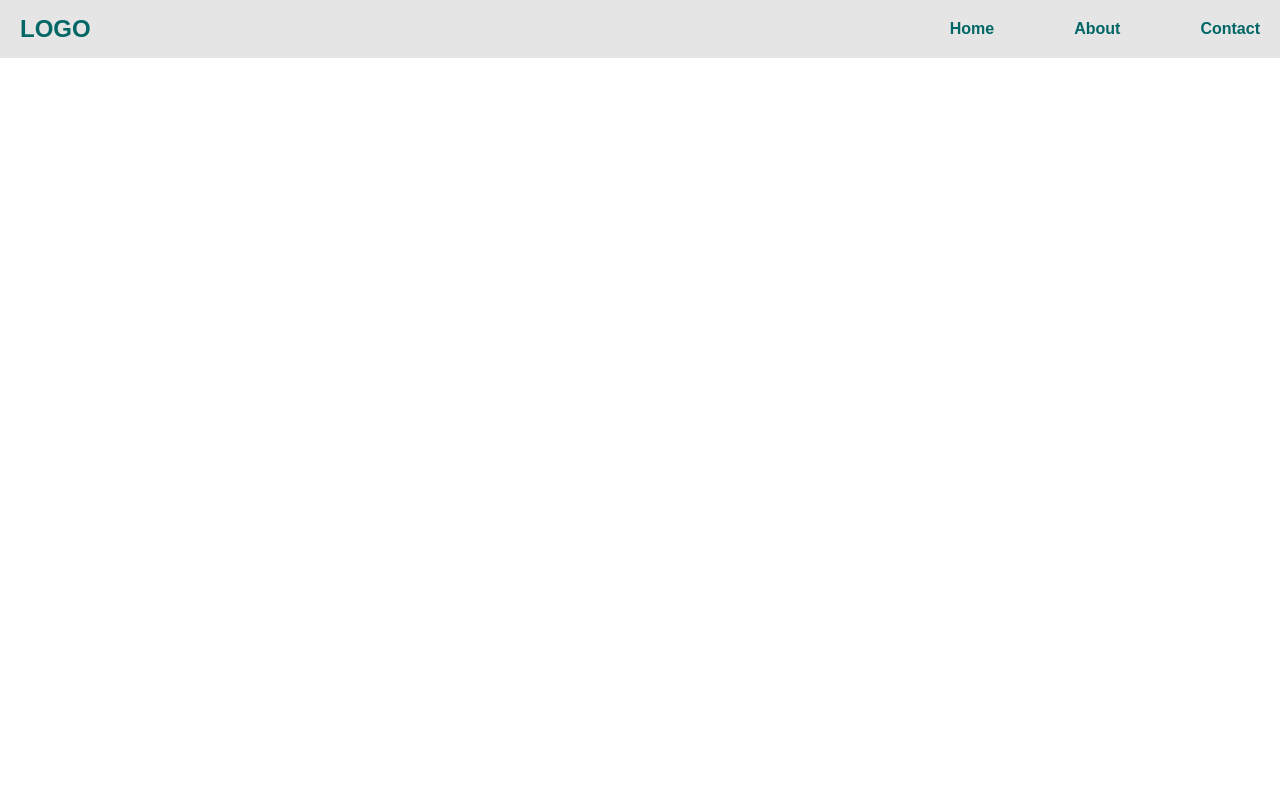
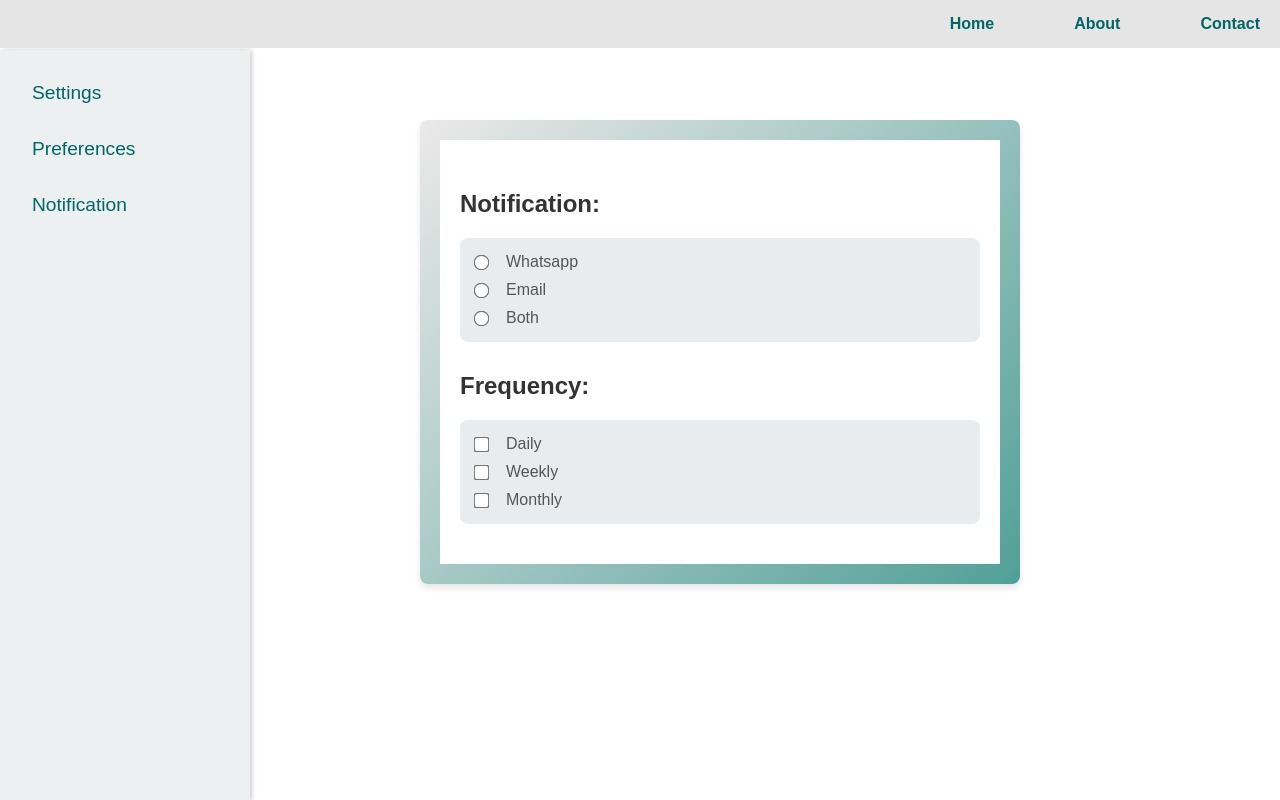
Before and after one commit to sanjana1328/OneStop, a React (Create React App) app: page /notificationpage in a window 1280 px wide. Built offline with nearby package versions, Linux system fonts and the light colour scheme.

Commit message:
Sidebar comonents added

```diff
--- a/src/App.js
+++ b/src/App.js
@@ -2,6 +2,8 @@ import React, { useState } from 'react';
 import { BrowserRouter as Router, Route, Routes, useLocation } from 'react-router-dom';
 import Header from './components/Header';
 import Sidebar from './components/Sidebar';
+import SettingsPage from './user/settingPage';
+import NotificationPage from './user/notificationpage';
 import PreferencesForm from './user/PreferencesForm';
 import UserPreferences from './user/UserPreferences';
 import PreferenceDetail from './user/PreferenceDetail';
@@ -16,7 +18,7 @@ function AppContent() {
     const location = useLocation();
 
     // Define routes where the Sidebar should be displayed
-    const sidebarRoutes = ['/preferences', '/preferences-form', '/preferences/:id'];
+    const sidebarRoutes = ['/preferences', '/preferences-form', '/preferences','/settingPage','/notificationpage/:id'];
 
     // Check if Sidebar should be visible on the current route
     const shouldShowSidebar = sidebarRoutes.some(route =>
@@ -37,6 +39,8 @@ function AppContent() {
                         <Route path="/" element={<Home />} />
                         <Route path="/signup" element={<SignUp />} />
                         <Route path="/login" element={<Login />} />
+                        <Route path="/settingPage" element={<SettingsPage />} />
+                        <Route path="/notificationpage" element={<NotificationPage />} />
                         <Route path="/preferences-form" element={<PreferencesForm addPreference={addPreference} />} />
                         <Route path="/preferences" element={<UserPreferences preferences={preferences} />} />
                         <Route path="/preferences/:id" element={<PreferenceDetail />} />
--- a/src/components/Header.js
+++ b/src/components/Header.js
@@ -30,7 +30,7 @@ const Header = () => {
 
     return (
         <header className="header">
-            <div className="logo">LOGO</div>
+            <div className="logo"></div>
             <nav className="navs">
                 <a href="/" id="links" onClick={handleHomeClick}>Home</a> {/* Smooth scroll to Home */}
                 <a href="/about" id="links" onClick={handleAboutClick}>About</a> {/* Smooth scroll to About */}
--- a/src/components/Sidebar.css
+++ b/src/components/Sidebar.css
@@ -1,5 +1,6 @@
 /* src/components/Sidebar.css */
 .sidebar {
+    margin-top: 50px;
     width: 200px;
     background-color: #83d3d3;
     color: #ecf0f1;
@@ -25,3 +26,44 @@
 #links:hover {
     color: #004d4d;
 }
+ /* Sidebar Styling */
+ .sidebar {
+    position: fixed;
+    left: 0;
+    top: 0;
+    bottom: 0;
+    width: 250px;
+    background-color: #ecf0f1;
+    padding: 20px;
+    box-shadow: 2px 0 5px rgba(0, 0, 0, 0.1);
+  }
+
+  .sidebar a {
+    display: block;
+    padding: 12px;
+    color: #3498db;
+    font-size: 1.2rem;
+    text-decoration: none;
+    margin-bottom: 10px;
+    border-radius: 4px;
+  }
+
+  .sidebar a:hover {
+    background-color: #3498db;
+    color: white;
+  }
+
+  .error-message {
+    color: #e74c3c;
+    font-size: 1.1rem;
+    margin-bottom: 15px;
+  }
+
+  .main-content {
+    display: flex;
+  }
+
+  .content {
+    padding: 20px;
+    width: 100%;
+  }
--- a/src/components/Sidebar.js
+++ b/src/components/Sidebar.js
@@ -6,10 +6,9 @@ import { Link } from 'react-router-dom';
 const Sidebar = () => (
     <aside className="sidebar">
         <div className="sidebar">
-            <Link to="/profile" id="links">Profile</Link>
-            <Link to="/settings" id="links">Settings</Link>
+            <Link to="/settingPage" id="links">Settings</Link>
             <Link to="/preferences" id="links">Preferences</Link>
-            <Link to="/notifications"id="links">Notification</Link>
+            <Link to="/notificationpage"id="links">Notification</Link>
         </div>
     </aside>
 );
--- /dev/null
+++ b/src/user/notificationpage.css
@@ -0,0 +1,72 @@
+.notification-page {
+    max-width: 600px;
+    margin: 0 auto;
+    margin-top: 100px;
+    padding: 20px;
+    margin-left: 400px;
+    font-family: Arial, sans-serif;
+    background-color: #f8f9fa;
+    border-radius: 8px;
+    background: linear-gradient(135deg, #ebe9e9, #50a097);
+
+    box-shadow: 0 4px 6px rgba(0, 0, 0, 0.1);
+  }
+
+  h2 {
+    font-size: 1.5rem;
+    color: #333;
+    margin-bottom: 20px;
+    margin-top: 30px;
+  }
+
+  .notification-options,
+  .frequency-options {
+    display: flex;
+    flex-direction: column;
+    gap: 10px;
+    padding: 15px;
+    background-color: #e9ecef;
+    border-radius: 8px;
+    margin-bottom: 20px;
+  }
+
+  label {
+    font-size: 1rem;
+    color: #555;
+    display: flex;
+    align-items: center;
+    gap: 10px;
+  }
+
+  input[type="radio"],
+  input[type="checkbox"] {
+    transform: scale(1.2);
+    margin-right: 8px;
+  }
+
+  .notification-options label:hover,
+  .frequency-options label:hover {
+    background-color: #ddd;
+    padding: 5px;
+    border-radius: 5px;
+  }
+  .blue-button {
+    background-color: #007bff;
+    color: white;
+    border: none;
+    padding: 10px 20px;
+    font-size: 16px;
+    cursor: pointer;
+    border-radius: 5px;
+    margin-top: 20px;
+    transition: background-color 0.3s ease;
+  }
+
+  .blue-button:hover {
+    background-color: #0056b3;
+  }
+
+  .blue-button:disabled {
+    background-color: #ccc;
+    cursor: not-allowed;
+  }
--- /dev/null
+++ b/src/user/notificationpage.js
@@ -0,0 +1,94 @@
+import React, { useState } from "react";
+import Sidebar from "../components/Sidebar";  // Import Sidebar
+import "./notificationpage.css";
+
+const NotificationPage = () => {
+  const [notificationType, setNotificationType] = useState("");
+  const [frequency, setFrequency] = useState([]);
+
+  const handleNotificationChange = (type) => {
+    setNotificationType(type);
+  };
+
+  const handleFrequencyChange = (value) => {
+    setFrequency((prev) =>
+      prev.includes(value)
+        ? prev.filter((item) => item !== value)
+        : [...prev, value]
+    );
+  };
+
+  return (
+    <div className="notification-page">
+      {/* Include Sidebar */}
+      <Sidebar />
+      <div className="content">
+        <h2>Notification:</h2>
+        <div className="notification-options">
+          <label>
+            <input
+              type="radio"
+              name="notification"
+              value="Whatsapp"
+              checked={notificationType === "Whatsapp"}
+              onChange={() => handleNotificationChange("Whatsapp")}
+            />
+            Whatsapp
+          </label>
+          <label>
+            <input
+              type="radio"
+              name="notification"
+              value="Email"
+              checked={notificationType === "Email"}
+              onChange={() => handleNotificationChange("Email")}
+            />
+            Email
+          </label>
+          <label>
+            <input
+              type="radio"
+              name="notification"
+              value="Whatsapp"
+              checked={notificationType === "Whatsapp"}
+              onChange={() => handleNotificationChange("Whatsapp")}
+            />
+            Both
+          </label>
+        </div>
+        <h2>Frequency:</h2>
+        <div className="frequency-options">
+          <label>
+            <input
+              type="checkbox"
+              value="Daily"
+              checked={frequency.includes("Daily")}
+              onChange={() => handleFrequencyChange("Daily")}
+            />
+            Daily
+          </label>
+          <label>
+            <input
+              type="checkbox"
+              value="Weekly"
+              checked={frequency.includes("Weekly")}
+              onChange={() => handleFrequencyChange("Weekly")}
+            />
+            Weekly
+          </label>
+          <label>
+            <input
+              type="checkbox"
+              value="Monthly"
+              checked={frequency.includes("Monthly")}
+              onChange={() => handleFrequencyChange("Monthly")}
+            />
+            Monthly
+          </label>
+        </div>
+      </div>
+    </div>
+  );
+};
+
+export default NotificationPage;
--- /dev/null
+++ b/src/user/settingPage.css
@@ -0,0 +1,65 @@
+.settings-page {
+    max-width: 600px;
+    margin: 0 auto;
+    margin-top: 120px;
+    padding: 20px;
+    font-family: Arial, sans-serif;
+    background-color: #f8f9fa;
+    border-radius: 8px;
+    box-shadow: 0 4px 6px rgba(0, 0, 0, 0.1);
+  }
+
+  .settings-title {
+    font-size: 2rem;
+    text-align: center;
+    color: #333;
+    margin-bottom: 35px;
+    margin-top: 40px;
+  }
+
+  .settings-item {
+    display: flex;
+    justify-content: space-between;
+    align-items: center;
+    margin-bottom: 15px;
+    padding: 10px;
+    border-bottom: 1px solid #ddd;
+  }
+
+  .settings-label {
+    font-size: 1.1rem;
+    color: #555;
+    font-weight: bold;
+  }
+
+  .settings-value {
+    font-size: 1rem;
+    color: #333;
+  }
+
+  button {
+    background-color: #006666;
+    color: #fff;
+    border: none;
+    border-radius: 4px;
+    padding: 5px 10px;
+    cursor: pointer;
+  }
+
+  button:hover {
+    background-color: #004d4d;
+  }
+
+  input {
+    padding: 5px;
+    font-size: 1rem;
+    border: 1px solid #ccc;
+    border-radius: 4px;
+  }
+
+  .error-message {
+    color: red;
+    font-size: 0.9rem;
+    margin-bottom: 15px;
+    text-align: center;
+  }
--- /dev/null
+++ b/src/user/settingPage.js
@@ -0,0 +1,111 @@
+import React, { useState } from "react";
+import "./settingPage.css";
+
+const SettingsPage = () => {
+  const [userData, setUserData] = useState({
+    username: "John Doe",
+    email: "johndoe@example.com",
+    phone: "1234567890",
+  });
+
+  const [editField, setEditField] = useState("");
+  const [error, setError] = useState("");
+
+  const validateInput = (field, value) => {
+    if (field === "username" && !/^[a-zA-Z\s]+$/.test(value)) {
+      return "Username must contain only alphabets and spaces.";
+    }
+    if (
+      field === "email" &&
+      !/^[a-zA-Z0-9._%+-]+@[a-zA-Z0-9.-]+\.[a-zA-Z]{2,}$/.test(value)
+    ) {
+      return "Invalid email format.";
+    }
+    if (field === "phone" && !/^\d{10}$/.test(value)) {
+      return "Phone number must be exactly 10 digits.";
+    }
+    return "";
+  };
+
+  const handleEdit = (field) => {
+    setEditField(field);
+    setError(""); // Clear error on edit
+  };
+
+  const handleSave = (field, value) => {
+    const validationError = validateInput(field, value);
+    if (validationError) {
+      setError(validationError);
+    } else {
+      setUserData((prevData) => ({ ...prevData, [field]: value }));
+      setEditField("");
+      setError("");
+    }
+  };
+
+  const handleKeyDown = (e, field, value) => {
+    if (e.key === "Enter") {
+      handleSave(field, value);
+    }
+  };
+
+  return (
+    <div className="settings-page">
+      <h1 className="settings-title">Settings</h1>
+      {error && <div className="error-message">{error}</div>}
+      <div className="settings-item">
+        <span className="settings-label">Username:</span>
+        {editField === "username" ? (
+          <input
+            type="text"
+            defaultValue={userData.username}
+            onBlur={(e) => handleSave("username", e.target.value)}
+            onKeyDown={(e) => handleKeyDown(e, "username", e.target.value)}
+            autoFocus
+          />
+        ) : (
+          <>
+            <span className="settings-value">{userData.username}</span>
+            <button onClick={() => handleEdit("username")}>Edit</button>
+          </>
+        )}
+      </div>
+      <div className="settings-item">
+        <span className="settings-label">Email:</span>
+        {editField === "email" ? (
+          <input
+            type="email"
+            defaultValue={userData.email}
+            onBlur={(e) => handleSave("email", e.target.value)}
+            onKeyDown={(e) => handleKeyDown(e, "email", e.target.value)}
+            autoFocus
+          />
+        ) : (
+          <>
+            <span className="settings-value">{userData.email}</span>
+            <button onClick={() => handleEdit("email")}>Edit</button>
+          </>
+        )}
+      </div>
+      <div className="settings-item">
+        <span className="settings-label">Phone:</span>
+        {editField === "phone" ? (
+          <input
+            type="tel"
+            defaultValue={userData.phone}
+            onBlur={(e) => handleSave("phone", e.target.value)}
+            onKeyDown={(e) => handleKeyDown(e, "phone", e.target.value)}
+            autoFocus
+          />
+        ) : (
+          <>
+            <span className="settings-value">{userData.phone}</span>
+            <button onClick={() => handleEdit("phone")}>Edit</button>
+          </>
+        )}
+      </div>
+    </div>
+  );
+};
+
+export default SettingsPage;
```
